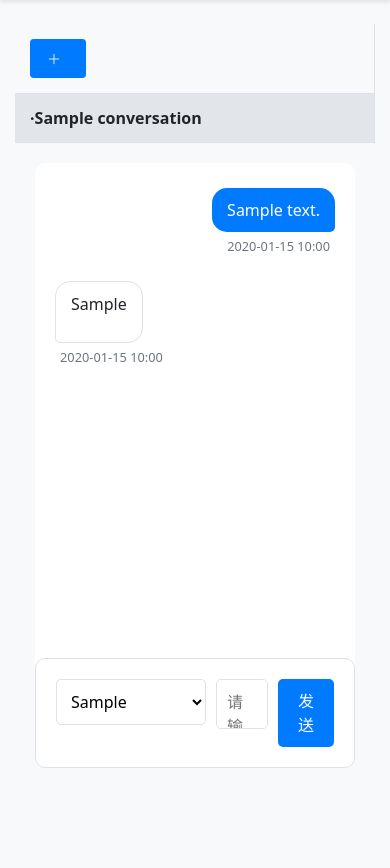
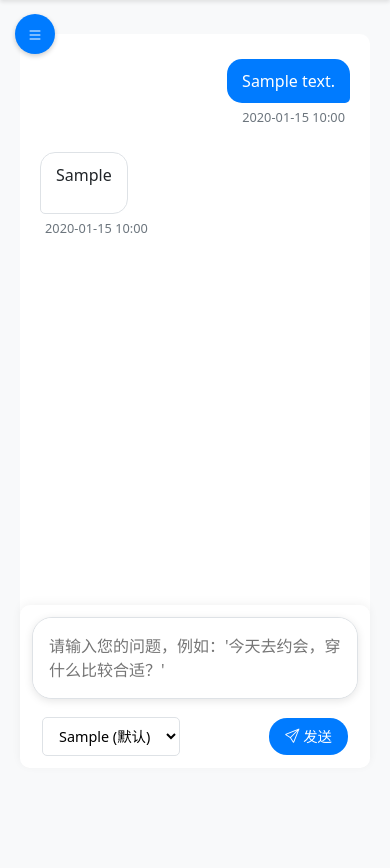
Before and after one commit to DigitChenHN/outfit_assistant, a Flask app: page /chat in a window 390 px wide. Shown: the part 56-924 px from the top of the page. Run offline with Flask 3, Linux system fonts and the light colour scheme; a user stored in the database is signed in; tables that the repository leaves empty hold one stand-in row (values such as "Sample post"); some libraries are stand-ins or nearby versions.

Commit message:
提升了移动端聊天界面的体验，增加了设置默认ai服务商和启动ai服务商的功能

```diff
--- a/app/models/llm_config.py
+++ b/app/models/llm_config.py
@@ -65,9 +65,14 @@ class UserLLMConfig(db.Model):
 
     def to_dict(self):
         """转换为字典格式"""
+        model_name = SUPPORTED_MODELS.get(self.model_type, self.model_type)
+        # 如果是默认配置，在名称后标注
+        model_type_display = f"{model_name}{' (默认)' if self.is_default else ''}"
+
         return {
             'id': self.id,
             'model_type': self.model_type,
+            'model_type_display': model_type_display,
             'api_key': self.api_key,
             'api_secret': self.api_secret if self.model_type == 'baidu' else None,
             'app_id': self.app_id if self.model_type == 'xunfei' else None,
--- a/app/routes/api_keys.py
+++ b/app/routes/api_keys.py
@@ -1,4 +1,3 @@
-
 from flask import Blueprint, render_template, request, flash, redirect, url_for, jsonify
 from flask_login import login_required, current_user
 from app import db
@@ -14,8 +13,7 @@ def manage():
     """管理API密钥"""
     # 获取用户所有配置
     configs = UserLLMConfig.query.filter_by(
-        user_id=current_user.id,
-        is_active=True
+        user_id=current_user.id
     ).all()
 
     # 将配置按model_type组织为字典
@@ -44,6 +42,17 @@ def manage():
 
             # 更新基本配置
             config.api_key = form.api_key.data.strip()
+            config.is_active = form.is_active.data
+
+            # 如果设置为默认，需要取消其他配置的默认状态
+            if form.is_default.data:
+                for c in configs:
+                    if c.id != config.id and c.is_default:
+                        c.is_default = False
+                config.is_default = True
+            else:
+                config.is_default = False
+
             # 根据模型类型更新特定字段
             if model_type == 'baidu':
                 if not form.api_secret.data:
@@ -138,8 +147,7 @@ def test_api():
 def get_llm_configs():
     """获取用户所有的LLM配置"""
     configs = UserLLMConfig.query.filter_by(
-        user_id=current_user.id,
-        is_active=True
+        user_id=current_user.id
     ).all()
 
     return jsonify({
--- a/app/templates/chat/index.html
+++ b/app/templates/chat/index.html
@@ -17,6 +17,7 @@
         flex-direction: column;
         height: 100vh;
         overflow-y: auto;
+        transition: all 0.3s ease;
     }
 
     .sidebar-header {
@@ -70,7 +71,7 @@
         flex-grow: 1;
         display: flex;
         flex-direction: column;
-        padding: 20px;
+        padding: 5px;
         height: 100vh;
         position: relative;
     }
@@ -99,7 +100,7 @@
     }
 
     .message-content {
-        max-width: 70%;
+        max-width: 95%;
         padding: 10px 15px;
         border-radius: 15px;
         margin: 5px 0;
@@ -118,7 +119,7 @@
     }
 
     .message-ai .markdown-content {
-        max-width: 70%;
+        max-width: 95%;
         padding: 10px 15px;
         border-radius: 15px;
         margin: 5px 0;
@@ -175,23 +176,51 @@
         margin: 0 5px;
     }
 
+    /* 新的聊天输入框样式 */
+    .chat-input-container {
+        display: flex;
+        flex-direction: column;
+        gap: 10px;
+        position: sticky;
+        bottom: 20px;
+        background: white;
+        padding: 15px;
+        border-radius: 10px;
+        box-shadow: 0 -2px 10px rgba(0, 0, 0, 0.05);
+    }
+
     .chat-input {
         display: flex;
-        gap: 10px;
-        padding: 20px;
+        width: 100%;
         background: white;
         border: 1px solid #dee2e6;
         border-radius: 10px;
-        position: sticky;
-        bottom: 20px;
+        overflow: hidden;
+    }
+
+    .chat-input textarea {
+        flex-grow: 1;
+        padding: 15px;
+        border: none;
+        resize: none;
+        min-height: 60px;
+        outline: none;
+        font-size: 1rem;
+    }
+
+    .chat-controls {
+        display: flex;
+        justify-content: space-between;
+        align-items: center;
+        margin-top: 8px;
     }
 
     .ai-selector select {
-        padding: 10px;
+        padding: 8px 12px;
         border: 1px solid #dee2e6;
         border-radius: 5px;
         background: white;
-        min-width: 150px;
+        font-size: 0.9rem;
     }
 
     .ai-selector select:focus {
@@ -199,30 +228,22 @@
         border-color: #007bff;
     }
 
-    .chat-input textarea {
-        flex-grow: 1;
-        padding: 10px;
-        border: 1px solid #dee2e6;
-        border-radius: 5px;
-        resize: none;
-        height: 50px;
-    }
-
-    .chat-input button {
-        padding: 10px 20px;
+    .send-button {
         background: #007bff;
         color: white;
         border: none;
         border-radius: 5px;
+        padding: 8px 16px;
         cursor: pointer;
         transition: background-color 0.2s;
+        font-size: 0.9rem;
     }
 
-    .chat-input button:hover {
+    .send-button:hover {
         background: #0056b3;
     }
 
-    .chat-input button:disabled {
+    .send-button:disabled {
         background: #6c757d;
         cursor: not-allowed;
     }
@@ -246,6 +267,25 @@
         border-radius: 4px;
     }
 
+    /* 移动端侧边栏切换按钮 */
+    .sidebar-toggle {
+        display: none;
+        position: fixed;
+        top: 70px;  /* 将按钮位置向下调整 */
+        left: 15px;
+        z-index: 1000;
+        background: #007bff;
+        color: white;
+        border: none;
+        border-radius: 50%;
+        width: 40px;
+        height: 40px;
+        text-align: center;
+        line-height: 40px;
+        cursor: pointer;
+        box-shadow: 0 2px 5px rgba(0, 0, 0, 0.2);
+    }
+
     /* 响应式设计 */
     @media (max-width: 768px) {
         .chat-wrapper {
@@ -254,32 +294,72 @@
 
         .sidebar {
             width: 100%;
-            height: auto;
-            max-height: 200px;
+            position: fixed;
+            top: 0;
+            left: 0;
+            z-index: 1000;
+            height: 100vh;
+            transform: translateX(-100%);
+            transition: transform 0.3s ease;
+        }
+
+        .sidebar.active {
+            transform: translateX(0);
+        }
+
+        .sidebar-toggle {
+            display: block;
         }
 
         .chat-container {
-            height: calc(100vh - 200px);
+            margin-top: 0;
+            height: 100vh;
+            width: 100%;
+            padding-top: 10px; /* 减小顶部内边距，因为按钮已经下移 */
         }
 
         .message-content, .markdown-content {
-            max-width: 85%;
+            max-width: 90%;
+        }
+
+        .chat-input-container {
+            padding: 12px;
+            margin-bottom: 10px;
+        }
+
+        .chat-input {
+            border-radius: 20px;
+            box-shadow: 0 2px 8px rgba(0, 0, 0, 0.1);
+        }
+
+        .chat-input textarea {
+            min-height: 60px;
+            padding: 16px;
+        }
+
+        .chat-controls {
+            padding: 0 10px;
+        }
+
+        .send-button {
+            padding: 8px 16px;
+            border-radius: 18px;
         }
     }
 </style>
 {% endblock %} {% block content %}
 <div class="chat-wrapper">
     <!-- 侧边栏：对话列表 -->
-    <div class="sidebar">
+    <div class="sidebar" id="sidebar">
         <div class="sidebar-header">
             <button class="btn btn-sm btn-primary" id="newConversationBtn">
-                <i class="bi bi-plus-lg"></i>
+                <i class="bi bi-plus-lg"></i> 新建对话
             </button>
         </div>
         <div class="conversation-list" id="conversationList">
             {% if conversations %}
             {% for conv in conversations %}
-            <div class="conversation-item {% if current_conversation.id == conv.id %}active{% endif %}" data-id="{{ conv.id }}">·
+            <div class="conversation-item {% if current_conversation.id == conv.id %}active{% endif %}" data-id="{{ conv.id }}">
                 <span class="conversation-title">{{ conv.title }}</span>
                 <div class="conversation-actions">
                     <button class="btn btn-sm btn-link rename-conversation" data-id="{{ conv.id }}" title="重命名">
@@ -298,6 +378,11 @@
             {% endif %}
         </div>
     </div>
+
+    <!-- 移动端侧边栏切换按钮 -->
+    <button class="sidebar-toggle" id="sidebarToggle">
+        <i class="bi bi-list"></i>
+    </button>
 
     <!-- 主聊天区域 -->
     <div class="chat-container">
@@ -321,14 +406,20 @@
             <span>AI正在思考中...</span>
         </div>
 
-        <div class="chat-input">
-            <div class="ai-selector">
-                <select id="aiProviderSelect">
-                    <!-- 动态加载AI提供商 -->
-                </select>
+        <div class="chat-input-container">
+            <div class="chat-input">
+                <textarea id="messageInput" placeholder="请输入您的问题，例如：'今天去约会，穿什么比较合适？'"></textarea>
             </div>
-            <textarea id="messageInput" placeholder="请输入您的问题，例如：'今天去约会，穿什么比较合适？'"></textarea>
-            <button id="sendButton">发送</button>
+            <div class="chat-controls">
+                <div class="ai-selector">
+                    <select id="aiProviderSelect">
+                        <!-- 动态加载AI提供商 -->
+                    </select>
+                </div>
+                <button class="send-button" id="sendButton">
+                    <i class="bi bi-send"></i> 发送
+                </button>
+            </div>
         </div>
     </div>
 </div>
@@ -520,9 +611,29 @@
             // 清空现有选项
             select.innerHTML = '';
 
-            // 添加从API获取的配置
-            result.data.forEach(config => {
-                if (config.is_active) {
+            // 筛选出启用的配置
+            const activeConfigs = result.data.filter(config => config.is_active);
+
+            if (activeConfigs.length === 0) {
+                select.innerHTML = '<option value="">未配置AI服务商</option>';
+                return;
+            }
+
+            // 找出默认配置
+            const defaultConfig = activeConfigs.find(config => config.is_default);
+
+            // 首先添加默认配置（如果有）
+            if (defaultConfig) {
+                const option = document.createElement('option');
+                option.value = defaultConfig.id;
+                option.textContent = defaultConfig.model_type_display || defaultConfig.model_type;
+                option.selected = true;
+                select.appendChild(option);
+            }
+
+            // 添加其余配置
+            activeConfigs.forEach(config => {
+                if (!defaultConfig || config.id !== defaultConfig.id) {
                     const option = document.createElement('option');
                     option.value = config.id;
                     option.textContent = config.model_type_display || config.model_type;
@@ -862,6 +973,23 @@
                 }
             });
         });
+
+        // 移动端侧边栏切换
+        const sidebarToggle = document.getElementById('sidebarToggle');
+        const sidebar = document.getElementById('sidebar');
+
+        if (sidebarToggle && sidebar) {
+            sidebarToggle.addEventListener('click', function() {
+                sidebar.classList.toggle('active');
+            });
+
+            // 点击聊天区域关闭侧边栏
+            document.querySelector('.chat-container').addEventListener('click', function() {
+                if (window.innerWidth <= 768 && sidebar.classList.contains('active')) {
+                    sidebar.classList.remove('active');
+                }
+            });
+        }
     });
 </script>
 {% endblock %}
```
Also changed, not shown: app/forms.py (+6 -2 lines), app/llm/service.py (+11 -2 lines), app/templates/api_keys/manage.html (+39 -1 lines).
